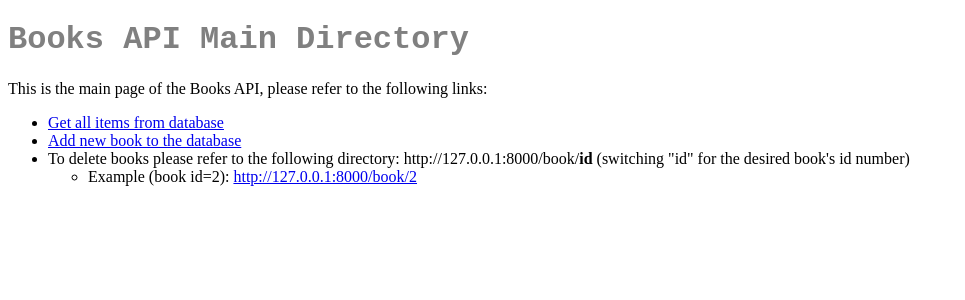
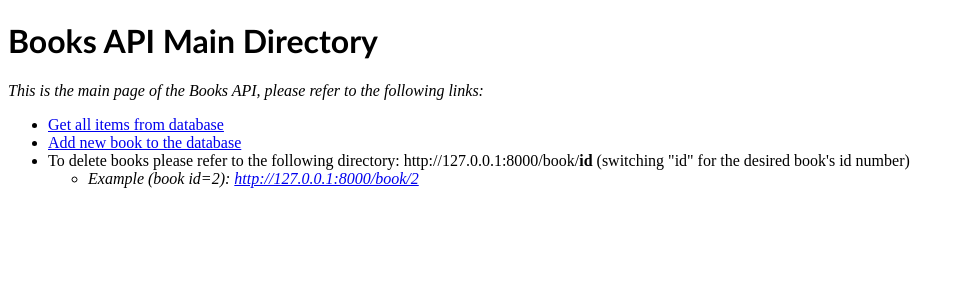
Before and after one commit to lucasnunesg/django-simple-api, a Django app: template templates/index.html in a window 1280 px wide. Shown: the top 300 px of the page, without its empty margins (0-965 px from the left). Run offline with Django 3.2, Linux system fonts and the light colour scheme; the template is opened without the code that fills it, so the values that code supplies are empty.

Commit message:
made changes to main.css

```diff
--- /dev/null
+++ b/templates/css/main.css
@@ -0,0 +1,18 @@
+.header-1{
+    font-family:Calibri;
+    font-weight: bold;
+}
+
+.paragraph-1{
+    font-family: "Calibri Light";
+    font-style: oblique;
+}
+
+.list-1{
+    font-family:"Calibri Light";
+}
+
+.list-2{
+    font-family: "Calibri Light";
+    font-style: oblique;
+}
--- a/templates/index.html
+++ b/templates/index.html
@@ -4,13 +4,13 @@
     <meta charset="UTF-8">
     <meta http-equiv="X-UA-Compatible" content="IE=edge">
     <meta name="viewport" content="width=device-width, initial-scale=1.0">
-    <link rel="stylesheet" href="./style/main.css">
+    <link rel="stylesheet" href="./css/main.css">
     <title>API Index</title>
 </head>
 <body>
     <h1 class="header-1">Books API Main Directory</h1>
-    <p> This is the main page of the Books API, please refer to the following links:</p>
-    <ul>
+    <p class="paragraph-1"> This is the main page of the Books API, please refer to the following links:</p>
+    <ul class="list-1">
         <li>
             <a href="{% url 'book_list' %}">Get all items from database</a>
         </li>
@@ -19,7 +19,7 @@
         </li>
         <li>
             To delete books please refer to the following directory: http://127.0.0.1:8000/book/<strong>id</strong>  (switching "id" for the desired book's id number)
-            <ul><li>Example (book id=2): <a href="http://127.0.0.1:8000/book/2">http://127.0.0.1:8000/book/2</a></li></ul>
+            <ul class="list-2 "><li>Example (book id=2): <a href="http://127.0.0.1:8000/book/2">http://127.0.0.1:8000/book/2</a></li></ul>
         </li>
     </ul>
 </body>
--- a/templates/style/main.css
+++ /dev/null
@@ -1,9 +0,0 @@
-#header-1{
-    font-family:'Courier New', Courier, monospace;
-    color:gray;
-}
-
-.header-1{
-    font-family:'Courier New', Courier, monospace;
-    color:gray;
-}
```
